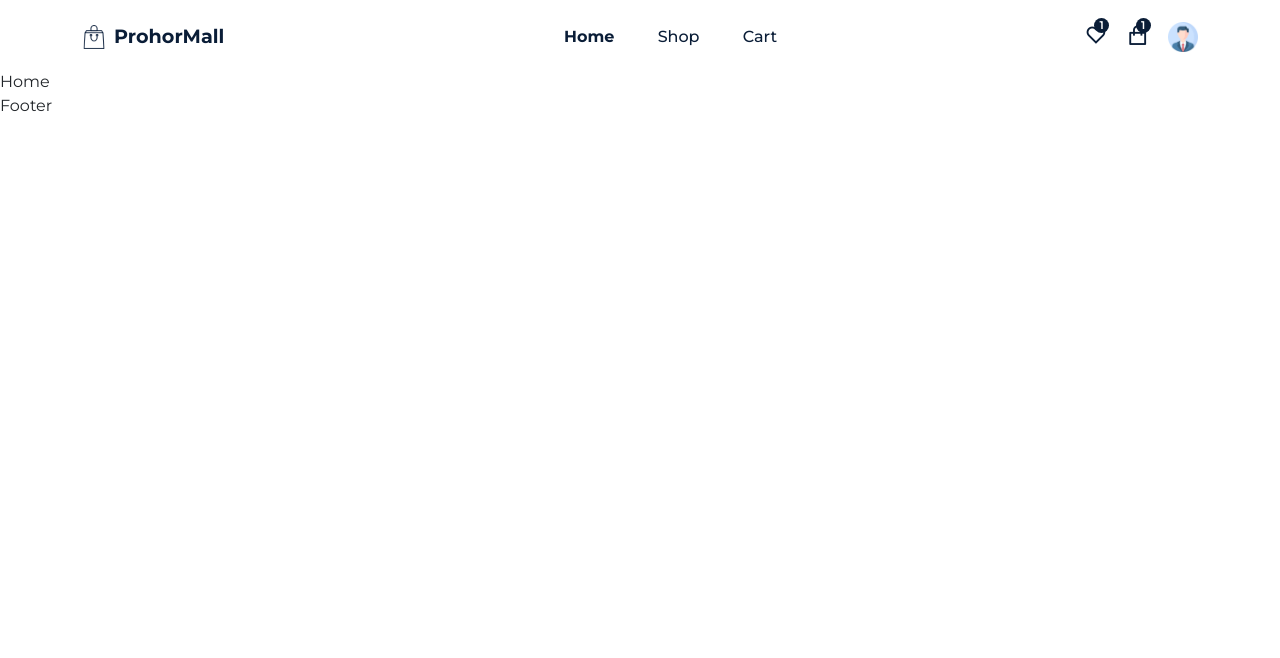
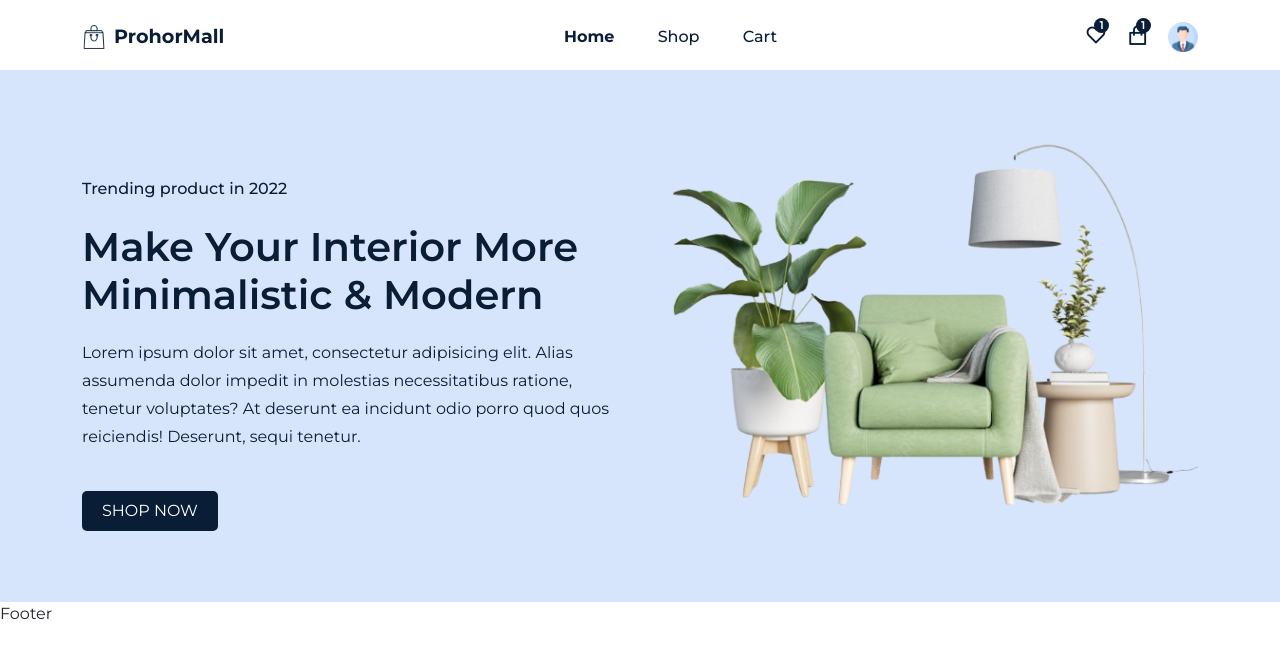
Before and after one commit to GarryProhor/mall-begin, a React (Create React App) app: page /home in a window 1280 px wide. Shown: the top 658 px of the page. Built offline with nearby package versions, Linux system fonts and the light colour scheme.

Commit message:
Home page

```diff
--- a/src/pages/Home/Home.css
+++ b/src/pages/Home/Home.css
@@ -0,0 +1,33 @@
+.hero__section{
+    background: var(--hero-bg);
+}
+.hero__content h2{
+    color: var(--primary-color);
+    font-size: 2.5rem;
+    font-weight: 600;
+    margin: 20px 0;
+}
+.hero__content p{
+    color: var(--primary-color);
+    line-height: 28px;
+}
+.hero__section p:nth-child(1){
+    font-weight: 500;
+}
+.buy__btn{
+    border: none;
+    outline: none;
+    padding: 8px 20px;
+    border-radius: 5px;
+    background: var(--primary-color);
+    color: #ffffff;
+    cursor: pointer;
+    font-size: 1rem;
+    margin-top: 40px;
+}
+.buy__btn a:hover{
+    color: #ffffff;
+}
+.hero__content{
+    padding-top: 45px;
+}
--- a/src/pages/Home/index.jsx
+++ b/src/pages/Home/index.jsx
@@ -1,11 +1,40 @@
 import React from 'react';
 import './Home.css';
+import Helmet from "../../components/Helmet";
+import {Col, Container, Row} from "reactstrap";
+import heroImg from '../../assets/images/hero-img.png'
+import {Link} from "react-router-dom";
+import {motion} from "framer-motion";
 
 const Home = () => {
+    const year = new Date().getFullYear();
     return (
-        <div>
-            Home
-        </div>
+        <Helmet title={'Home'}>
+            <section className='hero__section'>
+                <Container>
+                    <Row>
+                        <Col lg='6' md='6'>
+                            <div className='hero__content'>
+                                <p className='hero__subtitle'>
+                                    Trending product in {year}
+                                </p>
+                                <h2>Make Your Interior More Minimalistic & Modern</h2>
+                                <p>Lorem ipsum dolor sit amet, consectetur adipisicing elit.
+                                    Alias assumenda dolor impedit in molestias necessitatibus ratione,
+                                    tenetur voluptates? At deserunt ea incidunt odio porro quod
+                                    quos reiciendis! Deserunt, sequi tenetur.</p>
+                                <motion.button whileTap={{scale: 1.2}} className='buy__btn'><Link to='/shop'>SHOP NOW</Link></motion.button>
+                            </div>
+                        </Col>
+                        <Col lg='6' md='6'>
+                            <div className='hero__img'>
+                                <img src={heroImg} alt='hero-image'/>
+                            </div>
+                        </Col>
+                    </Row>
+                </Container>
+            </section>
+        </Helmet>
     );
 };
 
```
